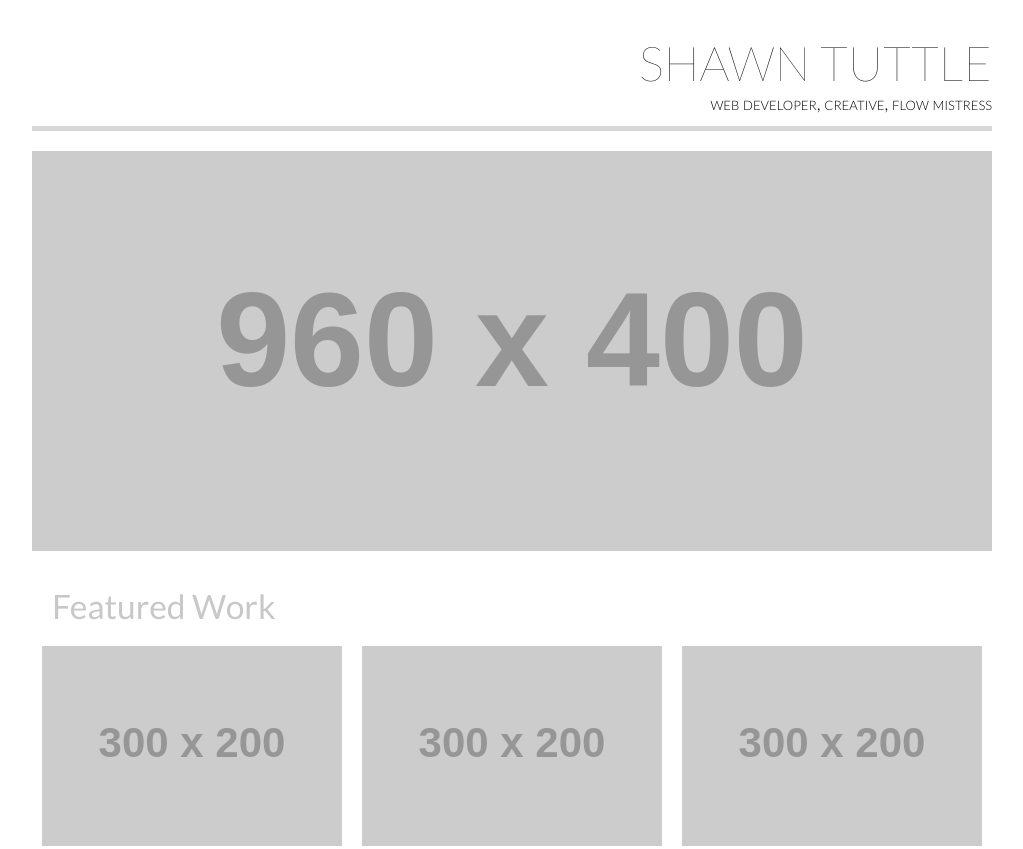
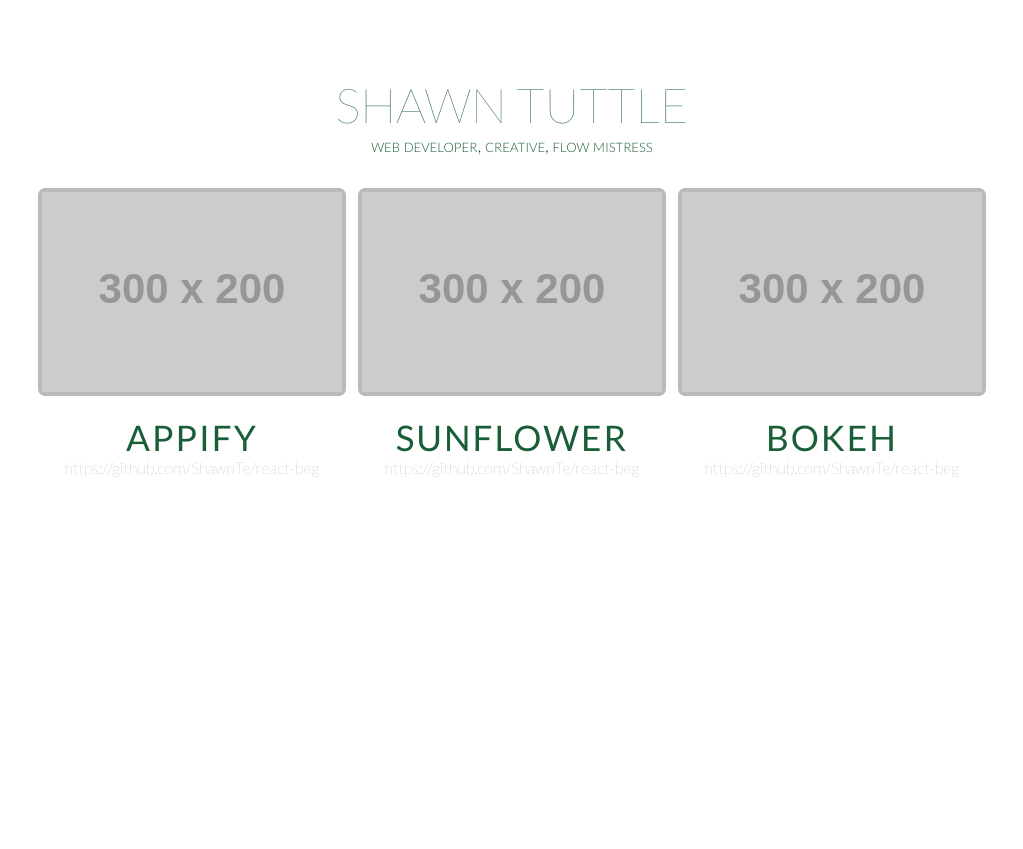
Before and after one commit to ShawnTe/portfolio-site, a plain HTML site: page framework/test.html in a window 1280 px wide. Shown: the top 849 px of the page, without its empty margins (128-1151 px from the left). After the commit the page ends 800 px from the top, so only its background shows below. Drawn offline with Linux system fonts and the light colour scheme; placeholder pictures from the web are drawn by us.

Commit message:
Simplify layout to single row of options

```diff
--- a/framework/css/main.css
+++ b/framework/css/main.css
@@ -2,8 +2,6 @@
     /*border: 1px solid red !important;*/
     /*font-family: 'Rambla', sans-serif;*/
     font-family: 'Lato', sans-serif;
-
-
 }
 
 * {
@@ -14,7 +12,7 @@
 }
 
 .grid {
-    margin: 0 auto;
+    margin: 50px auto;
     max-width: 960px;
     width: 100%;
 }
@@ -23,7 +21,7 @@
     width: 100%;
     margin-bottom: 20px;
     display: flex;
-    justify-content: space-between;
+    justify-content: flex-start;
 }
 
 .col-1 {
@@ -77,6 +75,7 @@
 h1{
   font-weight: 100;
   font-size: 3em;
+  color: #185e37;
   padding: 0px;
   margin: 0px;
 }
@@ -93,7 +92,8 @@ h3 {
   font-weight: 400;
   font-size: 2.2em;
   letter-spacing: 2px;
-  color: #8e8d8d;
+  /*color: #8e8d8d;*/
+  color: #185e37;
   padding: 0px;
   margin: 0px;
 }
@@ -102,6 +102,8 @@ h4 {
   font-weight: 300;
   font-size: 1.2em;
   font-variant: small-caps;
+  color: #185e37;
+
   padding: 0px;
   margin: 0px;
 }
@@ -110,6 +112,8 @@ img {
     display: block;
     margin: auto;
     padding: 0px;
+    border-radius: 7px;
+    border: 4px solid #bbbbbb;
     /*width: 40%;*/
 }
 p {
@@ -123,7 +127,8 @@ a {
 }
 
 .bottom-border {
-  border-bottom: thick solid #d8d6d6;
+  /*border-bottom: thick solid #d8d6d6; */
+  /*border-bottom: thick solid #185e37;*/
   padding-bottom: 1vw;
   padding-top: 2vw;
 }
--- a/framework/test.html
+++ b/framework/test.html
@@ -11,25 +11,27 @@
 <body>
   <div class="grid">
     <div class="row bottom-border">
-      <div class="col-6"></div>
-      <div class="col-6">
-        <h1 class=right>SHAWN TUTTLE</h1>
-        <h4 class="right">web developer, creative, flow mistress</h4>
+      <div class="col-2"></div>
+      <div class="col-8">
+        <h1 class=center>SHAWN TUTTLE</h1>
+        <h4 class=center>web developer, creative, flow mistress</h4>
+      <div class="col-2"></div>
+
       </div>
 
 
     </div>
-    <div class="row">
+    <!-- <div class="row">
       <div class="col-12">
-        <img src="http://placehold.it/960x400">
+        <img src="http://placehold.it/940x400">
       </div>
-    </div>
-    <div class="row">
+    </div> -->
+    <!-- <div class="row">
       <div class="col-6">
         <h2>Featured Work</h2>
       </div>
       <div class="col-6"></div>
-    </div>
+    </div> -->
     <div class="row">
       <div class="col-4">
         <img src="http://placehold.it/300x200">
@@ -57,7 +59,7 @@
 
       </div>
     </div>
-    <div class="row">
+    <!-- <div class="row">
       <div class="col-4">
         <img src="http://placehold.it/300x200">
       </div>
@@ -78,7 +80,7 @@
       <div class="col-4 center">
         <h3>Baboom</h3>
       </div>
-    </div>
+    </div> -->
   </div>
 </body>
 </html>
```
